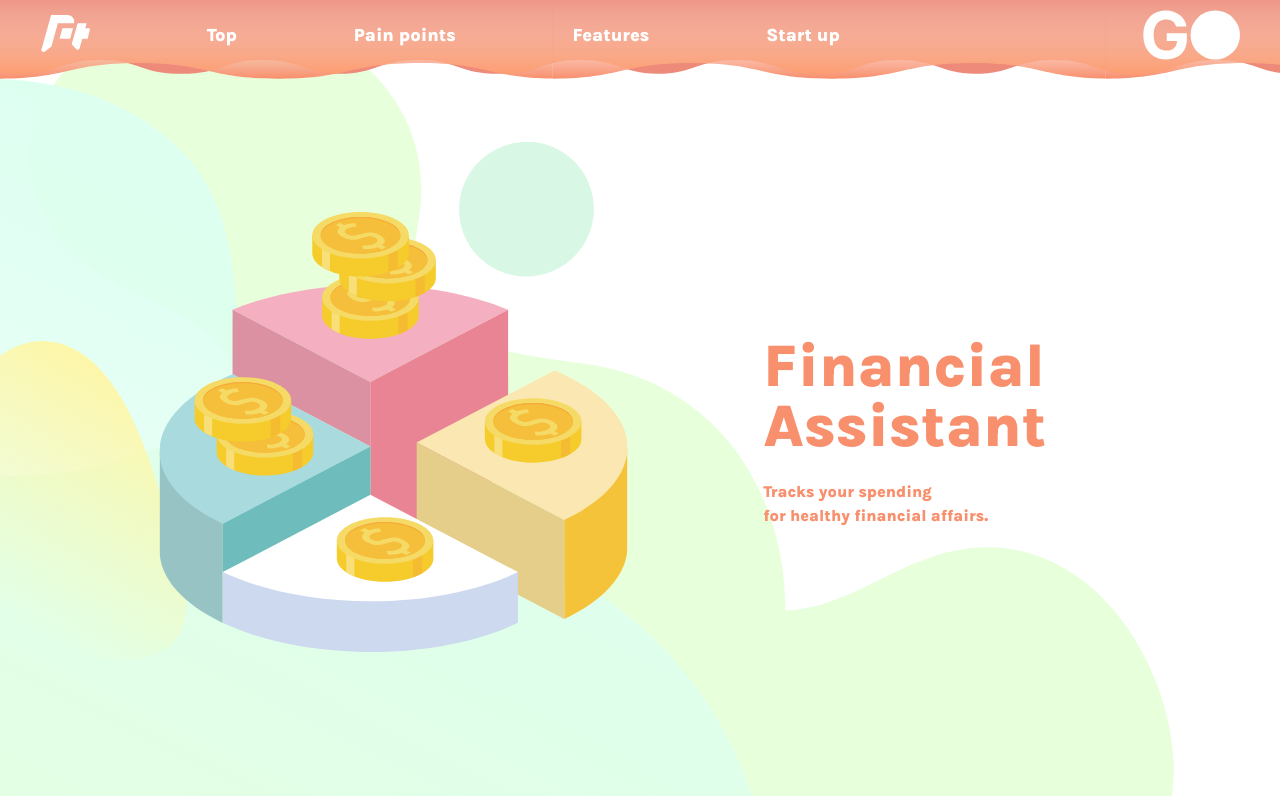
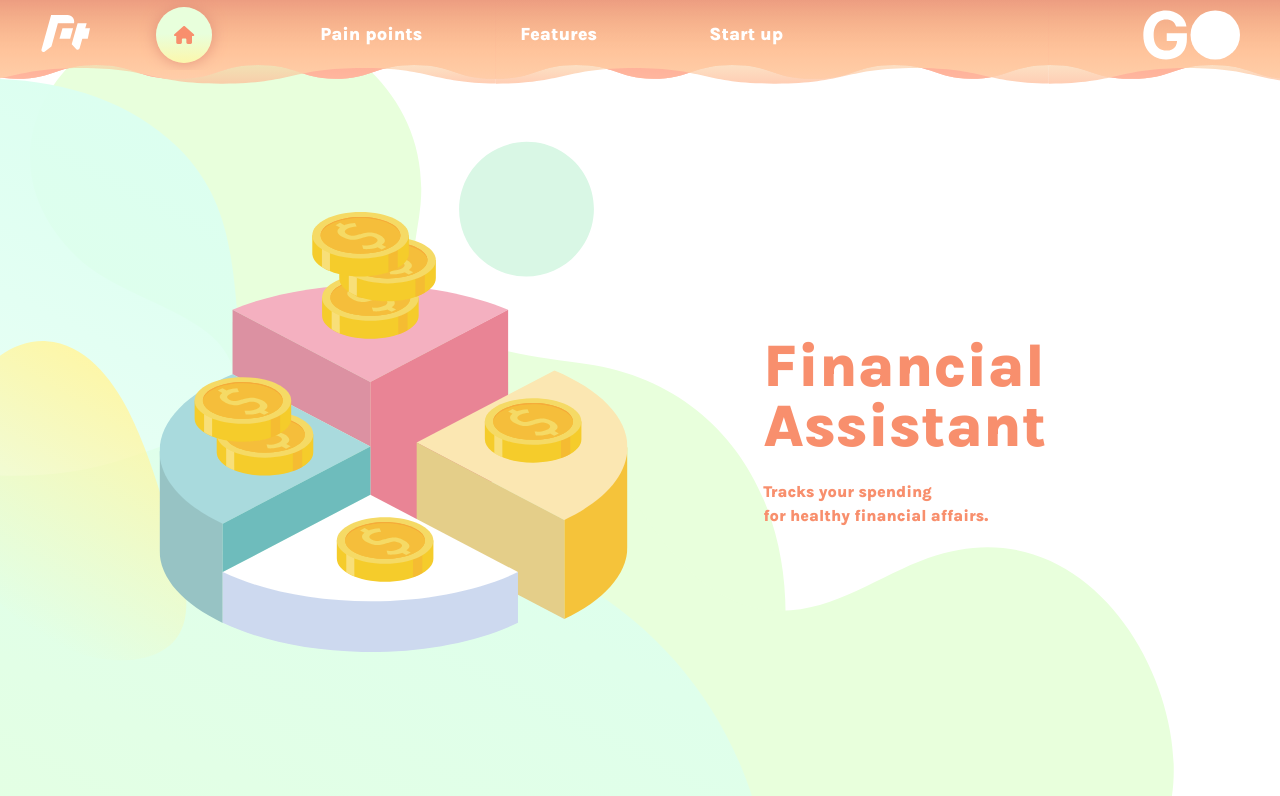
Before and after one commit to mawchu/nuxt3-app, a Nuxt app: page / in a window 1280 px wide. Shown: the top 796 px of the page. Built offline with nearby package versions, Linux system fonts and the light colour scheme; a web font is replaced by a local one.

Commit message:
menu hover & scroll state

```diff
--- a/app.vue
+++ b/app.vue
@@ -3,9 +3,9 @@
     <NuxtWelcome />
   </div> -->
   <div class="bg-white min-h-screen overflow-hidden">
-    <MainHeader />
+    <MainHeader :currentSectionIndexEmit="currentSectionIndex" @scrollTypeEmit="scrollTypeEmit" />
     <section class="bg-top">
-      <main class="flex flex-wrap h-screen flex-col sm:flex-row items-center justify-center px-6">
+      <main class="section flex flex-wrap h-screen flex-col sm:flex-row items-center justify-center px-6">
         <div class="w-[100%] lg:w-[60%] md:order-2 lg:order-1 mt-8 sm:mt-16 flex items-center justify-center">
           <img class="w-[70vw] max-h-[55vh]" src="~/assets/images/main-kv.svg" alt="Financial Assets Website helps solving financial issues, such as spending tracking, bills managing, and setting savings goals to fullfill step by step.">
         </div>
@@ -17,7 +17,7 @@
         </article>
       </main>
 
-      <article class="flex text-center container items-center justify-center mt-16">
+      <article class="section flex text-center container items-center justify-center mt-16">
         <div class="px-4">
           <h2 class="text-subtitle mb-4">We hear your concerns</h2>
           <p class="text-content">You always end up with empty pockets and bank accounts, confused about where your money is going,<br class="hidden md:block" /> with plenty of bills waiting in line to be paid.</p>
@@ -61,7 +61,7 @@
       </article>
     </section>
     <!-- carousel -->
-    <section class="bg-linear relative mt-10">
+    <section class="section bg-linear relative mt-10">
       <article class="flex flex-wrap justify-between container pt-5 sm:py-11  px-6 lg:px-6">
         <div class="inline-block sm:w-[50%] lg:w-auto sm:px-2 lg:px-0 order-2 sm:order-1">
           <p class="text-content mt-0 md:translate-y-[10px]">
@@ -107,7 +107,7 @@
       </div>
 
     </section>
-    <section class="bg-bottom min-h-[calc(100vh-70px)] flex items-center py-6 pt-16 overflow-visible">
+    <section class="section bg-bottom min-h-[calc(100vh-70px)] flex items-center py-6 pt-16 overflow-visible">
       <div class="container sm:px-6 flex flex-wrap items-stretch pb-6">
         <article class="mx-8 order-2 lg:order-1 w-[100%] sm:w-[68%] lg:w-[30%] sm:mx-auto lg:mx-0 bg-primary rounded-t-full text-center flex flex-wrap items-center justify-center min-h-[60vh] md:mx-auto lg:min-h-[70vh] my-auto">
           <div class="flex flex-col items-center">
@@ -352,15 +352,19 @@
   const mainIndex = computed(()=> [...Array(features.value.length).keys()]
     .findIndex((index) => (carouselCounter.value + index)%(features.value.length) === 1));
 
+  const scrollType = ref(null);
+  const currentSectionIndex = ref(0);
+  let sections = reactive([]);
+
   onMounted(() => {
     const link = document.createElement('link')
     link.rel = 'stylesheet'
     link.href = 'https://fonts.googleapis.com/css2?family=Open+Sans:wght@300;800&display=swap'
     document.head.appendChild(link)
-    console.log([...Array(features.length).keys()].map((item, index) => (index - 1) * 20))
+    sections = document.querySelectorAll('.section');
+    // console.log([...Array(features.length).keys()].map((item, index) => (index - 1) * 20))
 
-    // carouselMinHeight.value = carousel1.value[0].offsetHeight
-    // console.log(carouselMinHeight.value)
+    sectionObserver ();
   })
 
   function changeImgState(index, type) {
@@ -368,9 +372,7 @@
     imgState.state = type;
   }
 
-
-
-  watch(mainIndex, (val,oldVa)=>{
+  watch(mainIndex, (val,oldVal)=>{
     setTimeout(() => {
       // console.log(underlineR.value.classList, underlineL.value.classList)
       underlineR.value.classList.add('r');
@@ -382,4 +384,44 @@
     }, 0);
   })
 
+  function scrollTypeEmit (direction) {
+    // console.log('direction', direction)
+    scrollType.value = direction.value;
+  }
+
+  function sectionObserver () {
+    // const opt = { rootMargin: '50px 0px 50px 0px' }
+    const opt = {
+      root: null,
+      rootMargin: '0px',
+      threshold: 0.5
+    };
+    const observer = new IntersectionObserver(entries => {
+     entries.forEach((entry, index) => {
+      if (entry.isIntersecting) {
+        const target = entry.target;
+
+        const rect = target.getBoundingClientRect();
+        currentSectionIndex.value = Array.from(sections).indexOf(target);
+        // console.log('confusingIndex', index, 'correctIndex', Array.from(sections).indexOf(target));
+        window.scrollTo({
+          top: rect.top - 80 + window.pageYOffset,
+          left: 0,
+          behavior: 'smooth'
+        });
+      }
+     })
+    }, opt);
+
+    sections.forEach((section, index) =>  {
+      observer.observe(section);
+    });
+
+  }
+
+  watch(currentSectionIndex, (val,oldVal)=>{
+    console.log(val, oldVal)
+  })
+
+
 </script>
--- a/components/MainHeader.vue
+++ b/components/MainHeader.vue
@@ -2,11 +2,11 @@
     <nav ref="tabs" class="header-fix ease-in-out duration-300 px-6 lg:px-10"
         :class="[
             // scrollDistance > 0 ? 'bg-gradient-to-b from-white to-white/10' : '',
-            scrollType === 'down' || isTriggeredWave ? 'active' : '',
+            scrollType === 'down' || isTriggeredWave  ? 'active' : '',
         ]">
         <div class="w-[90%] md:w-5/6 lg:w-2/3">
             <ol class="flex sm:justify-between text-lg font-semibold text-secondary">
-                <li class="lg:ml-0 origin-top-left ease-linear duration-100"
+                <li class="lg:ml-0 origin-top-left ease-linear duration-100 flex items-center"
                     :class="[ scrollDistance > 0 && scrollType === 'down' ? 'scale-150' : '' ]">
                     <figure v-if="scrollType === 'down' || isTriggeredWave" class="menu-icon">
                         <img class="w-[100%] h-[100%] object-contain" :src="logoWhite" alt="">
@@ -22,9 +22,25 @@
                     :class="[ scrollDistance > 0 && scrollType === 'down' ? 'text-white' : 'text-secondary' ]">
                     <span class="hidden"><font-awesome-icon class="mr-2" :icon="icon" /></span>{{ title }}
                 </li> -->
-                <li v-for="({ title, icon }, index) in menu" :key="index" class="relative hidden md:flex items-center item linear duration-300"
-                    :class="[ scrollType === 'down' || isTriggeredWave ? 'text-white' : 'text-secondary' ]">
-                    <span class="hidden"><font-awesome-icon class="mr-2" :icon="icon" /></span>{{ title }}
+                <li v-for="({ title, icon }, index) in menu" :key="index"
+                    class="relative w-[100%] h-[70px] hidden md:flex flex-col items-center item linear duration-300 group  overflow-hidden"
+                    :class="[
+                        scrollType === 'down' || isTriggeredWave ? 'text-white' : 'text-secondary',
+                        (triggered(index) && scrollType === 'down') || (triggered(index) && isTriggeredWave) ? 'active' : '',
+                        (index === hoveredIndex  && isTriggeredWave) || (triggered(index) && scrollType === 'up') ? 'hover' : ''
+                    ]"
+                    @pointerenter="hovered($event, 'enter', index)"
+                    @pointerleave="hovered($event, 'leave', index)">
+                    <div class="absolute top-[calc(50%-15px)] left-0 h-[120px] w-[100%] flex flex-col flex-wrap justify-between items-center group-hover:-translate-y-[calc(120px-30px)] pointer-events-none duration-150 ease-in-out overflow-hidden group-hover:floating"
+                        :class="[
+                            triggered(index) ? '-translate-y-[calc(120px-30px)]' : ''
+                        ]">
+                        <h2 class="w-[100%] text-center">{{ title }}</h2>
+                        <span class="text-secondary"
+                            :class="[ (triggered(index) && scrollType === 'down') ||
+                            (triggered(index) && isTriggeredWave)
+                                ? 'text-secondary' : 'text-white' ]"><font-awesome-icon :icon="icon" /></span>
+                    </div>
                 </li>
             </ol>
         </div>
@@ -42,6 +58,25 @@
 
 </template>
 <style lang="scss">
+ @mixin animate($duration, $animate) {
+    animation: $animate $duration ease-out infinite alternate-reverse;
+    @keyframes wave {
+        0% {
+            background-position: 0;
+        }
+        100% {
+            background-position: 100%;
+        }
+    }
+    @keyframes float {
+        0% {
+            transform: translateY(20px);
+        }
+        100% {
+            transform: translateY(-10px);
+        }
+    }
+}
 .header-fix {
     --nav-height: 70px;
     @apply flex items-center justify-between fixed top-0 left-0 h-[var(--nav-height)] w-[100%];
@@ -51,28 +86,38 @@
         z-index: 5;
     }
     .item, li {
-        // 白色框框
+        .floating {
+            @include animate(1s, float);
+        }
+        // 球
         &::after {
             --circle-size: calc(var(--nav-height) * .8);
             content: " ";
             top: calc(50% - var(--circle-size)/2);
-            left: calc(50% - var(--circle-size));
+            left: calc(50% - var(--circle-size)/2);
             position: absolute;
-            width: calc(var(--circle-size) *2) ;
+            width: var(--circle-size);
             height: var(--circle-size);
             z-index: -2;
-            transform: translateY(100px);
+            transform: scale(0);
             opacity: 0;
             pointer-events: none;
-            @apply bg-transparent rounded-full ease-in-out duration-300 border-2 border-white;
-        }
-        &:hover {
-            &::after {
-                transform: translateY(0);
-                opacity: 100;
-            }
+            @apply rounded-full ease-in-out duration-300;
 
         }
+        &.active::after, &.hover::after {
+            transform: scale(1);
+            opacity: 100;
+            @apply text-secondary;
+        }
+        &.hover::after {
+            @apply bg-secondary;
+        }
+        &.active::after {
+            background: linear-gradient(180deg, rgba(232,255,220,1) 48%, rgba(252,247,172,1) 100%);
+            box-shadow: 0 0 15px #e2937b;
+        }
+
     }
 
     &::after, &::before{
@@ -80,53 +125,43 @@
         content: " ";
         position: absolute;
         inset: -5px;
-
         pointer-events: none;
-        transform: translateY(-100px);
-
+        transform: scale(0);
         background-size: contain;
         background-repeat: repeat-x;
+        transform: translateY(-100px);
     }
+    // 海浪第一層
     &::after {
         z-index: -2;
         background-image: url(~/assets/images/wave.svg);
         background-position: bottom left;
-        // backdrop-filter: saturate(80%);
-        // mix-blend-mode: overlay;
-        // opacity: .5;
-
     }
+    // 海浪第二層
     &::before {
         z-index: -1;
         inset: -10px;
         background-image: url(~/assets/images/wave-1.svg);
-        background-position: bottom left;
+        background-position: -10px left;
         background-size: contain;
-        // backdrop-filter: saturate(80%);
+        backdrop-filter: saturate(120%);
         mix-blend-mode: overlay;
+
     }
     &.active {
         &::after, &::before {
-            transform: translateY(0);
+            transform: translateY(5px);
         }
     }
-    @mixin waveAnimate($duration) {
-        animation: wave $duration linear infinite backwards;
-        @keyframes wave {
-            0% {
-                background-position: 0;
-            }
-            100% {
-                background-position: 100%;
-            }
-        }
-    }
+
+
+
     &:hover {
         &::after {
-            @include waveAnimate(3s)
+            @include animate(6s, wave);
         }
         &::before {
-            @include waveAnimate(6s)
+            @include animate(12s, wave);
         }
     }
 }
@@ -155,6 +190,7 @@ nav {
 </style>
 
 <script setup>
+
 import { ref, onMounted } from 'vue';
 import logo from '~/assets/images/logo.svg';
 import logoWhite from '~/assets/images/logo-w.svg';
@@ -164,7 +200,12 @@ const scrollDistance = ref(0)
 const scrollRecord = reactive([])
 const menu = ref(menuList)
 const tabs = ref(null);
+const emit = defineEmits(['scrollTypeEmit']);
+const props = defineProps(['currentSectionIndexEmit'])
+const hoveredIndex = ref(0);
+
 let isTriggeredWave = ref(false);
+
 onMounted(() => {
   document.addEventListener('scroll', () => {
     scrollDistance.value = window.scrollY;
@@ -172,6 +213,7 @@ onMounted(() => {
     if(scrollRecord.length > 2) {
         scrollRecord.splice(0, scrollRecord.length-2);
     }
+    emit('scrollTypeEmit', scrollType);
   });
 
   tabs.value.addEventListener('pointerenter', (e) => {
@@ -182,5 +224,12 @@ onMounted(() => {
     isTriggeredWave.value = false;
   })
 })
-const scrollType = computed(() => scrollRecord[0] < scrollRecord[1] ? 'down' : 'up')
+const scrollType = computed(() => scrollRecord[0] < scrollRecord[1] ? 'down' : 'up');
+
+function triggered (index) {
+    return (props.currentSectionIndexEmit === index);
+}
+function hovered (event, type, index) {
+    hoveredIndex.value = index;
+}
 </script>
```
Also changed, not shown: assets/images/wave-1.svg, assets/images/wave.svg.
